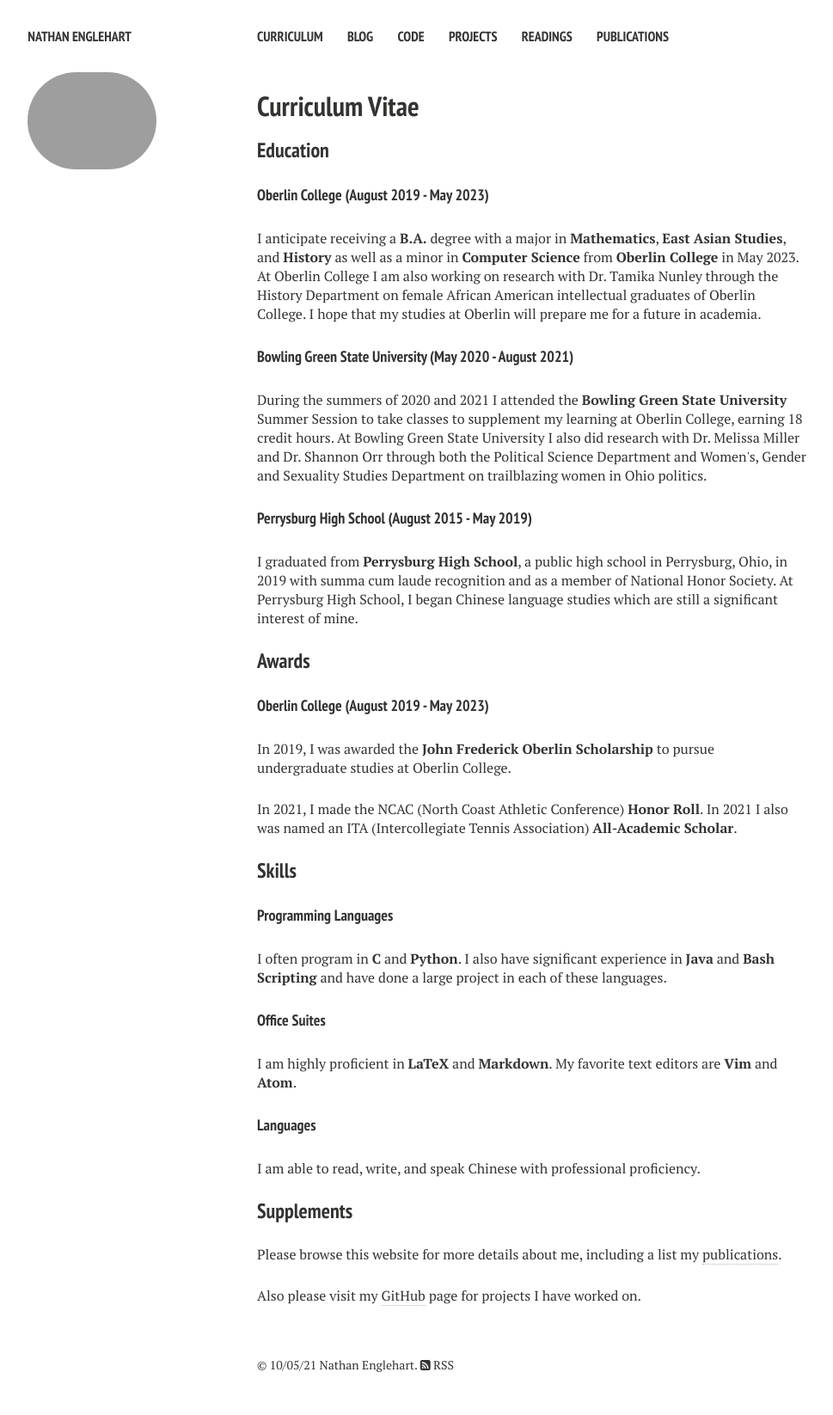
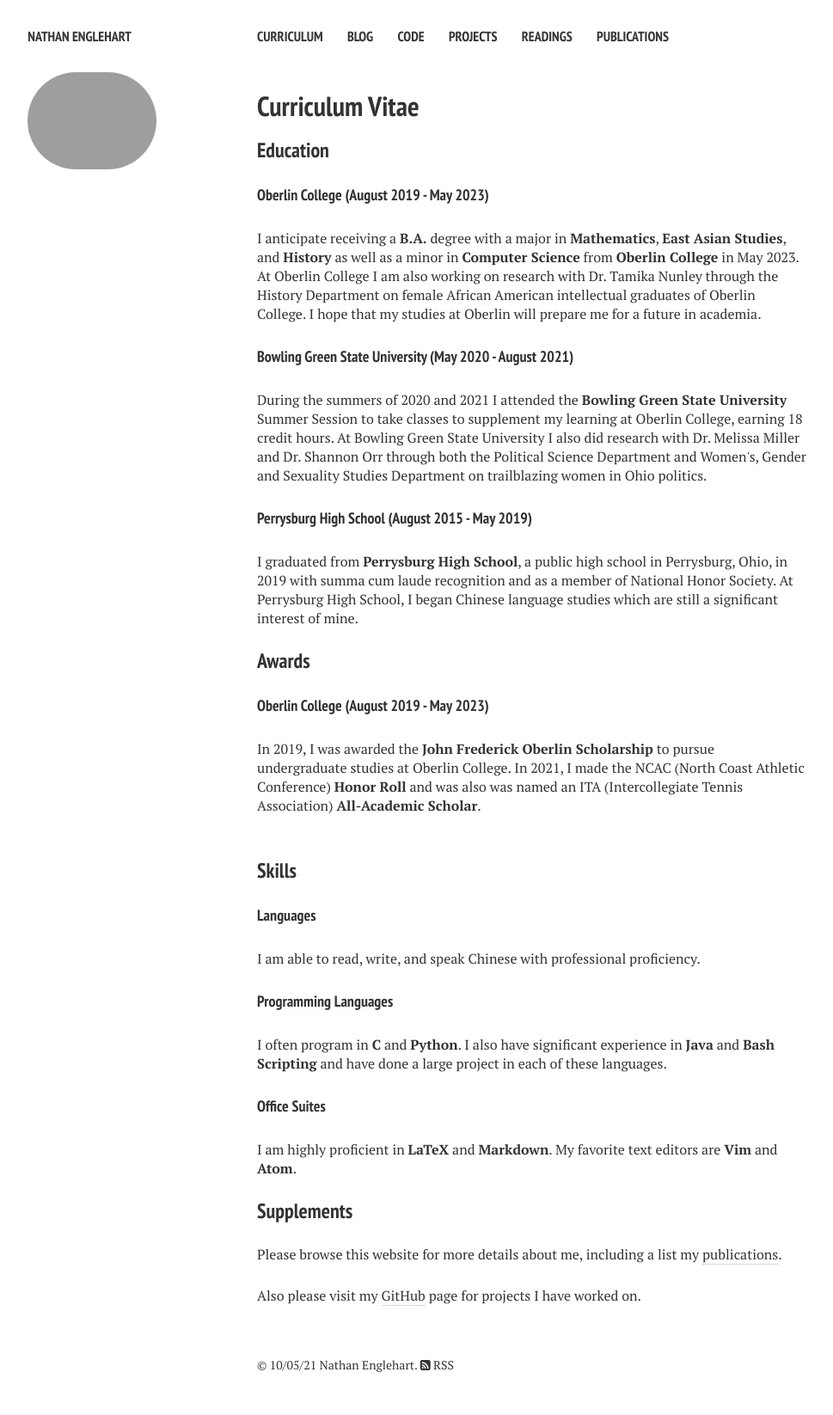
Before and after one commit to nathanenglehart/nathanenglehart.github.io, a Jekyll site: the page built from cv.md, in a window 1280 px wide. Shown: the whole page at 86% size, without its empty margins (21-990 px from the left). Built offline with Jekyll 4.4.1, drawn with Linux system fonts in a browser that asks for light colours; nearby versions of some CDN libraries.

Commit message:
Update cv.html

```diff
--- a/_layouts/cv.html
+++ b/_layouts/cv.html
@@ -63,11 +63,13 @@
 
       <h4>Oberlin College (August 2019 - May 2023)</h4>
 
-      <p style="padding-bottom: 1.625rem;" class="paragraph">In 2019, I was awarded the <strong>John Frederick Oberlin Scholarship</strong> to pursue undergraduate studies at Oberlin College. </p>
-
-      <p class="paragraph">In 2021, I made the NCAC (North Coast Athletic Conference) <strong>Honor Roll</strong>. In 2021 I also was named an ITA (Intercollegiate Tennis Association) <strong>All-Academic Scholar</strong>.</p>
+      <p style="padding-bottom: 1.625rem;" class="paragraph">In 2019, I was awarded the <strong>John Frederick Oberlin Scholarship</strong> to pursue undergraduate studies at Oberlin College. In 2021, I made the NCAC (North Coast Athletic Conference) <strong>Honor Roll</strong> and was also was named an ITA (Intercollegiate Tennis Association) <strong>All-Academic Scholar</strong>.</p>
 
       <h3>Skills</h3>
+
+      <h4>Languages</h4>
+
+      <p class="paragraph">I am able to read, write, and speak Chinese with professional proficiency. </p>
 
       <h4>Programming Languages</h4>
 
@@ -77,10 +79,6 @@
       <h4>Office Suites</h4>
 
       <p class="paragraph">I am highly proficient in <strong>LaTeX</strong> and <strong>Markdown</strong>. My favorite text editors are <strong>Vim</strong> and <strong>Atom</strong>.</p>
-
-      <h4>Languages</h4>
-
-      <p class="paragraph">I am able to read, write, and speak Chinese with professional proficiency. </p>
 
       <h3>Supplements</h3>
 
```
